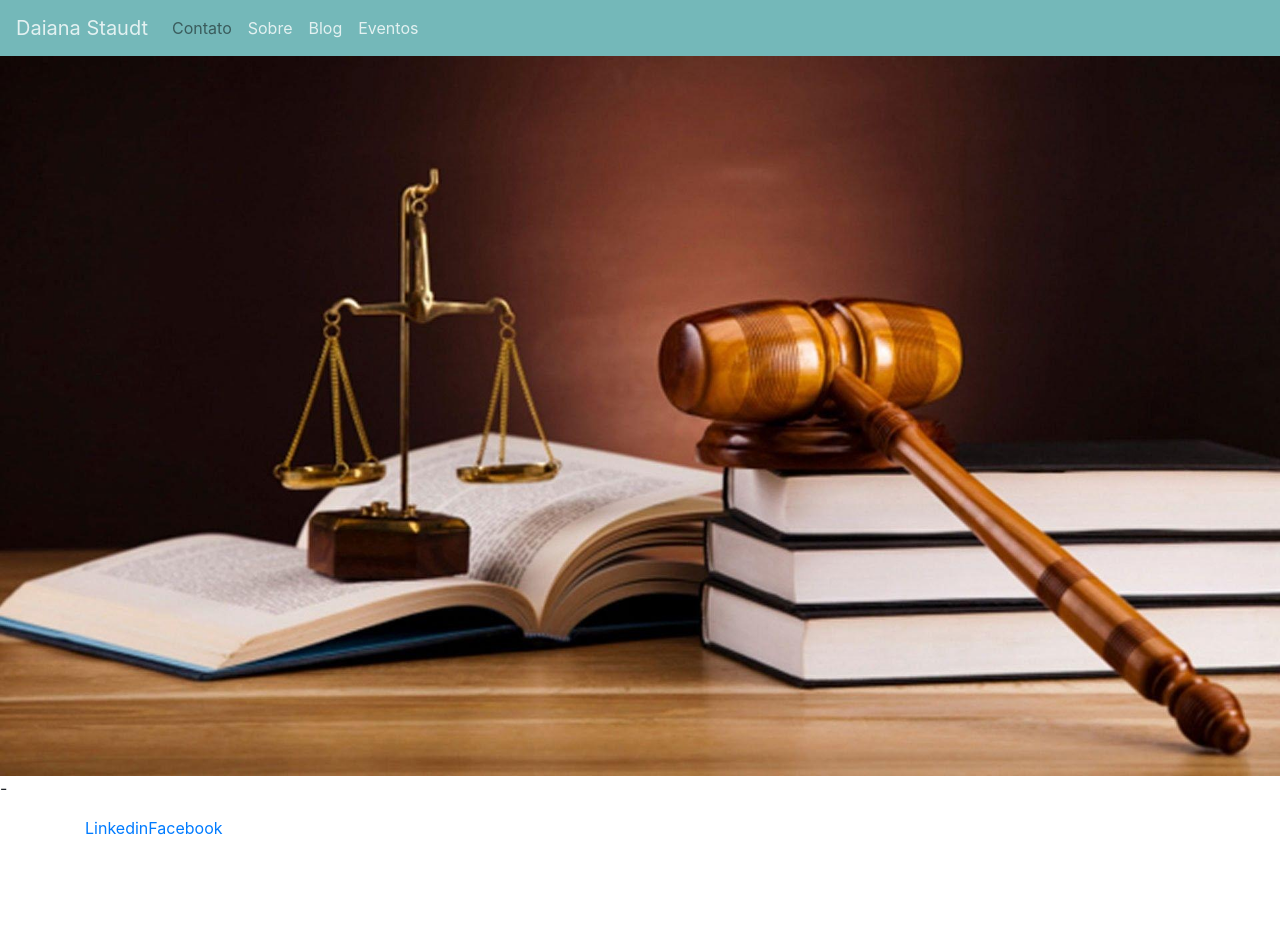
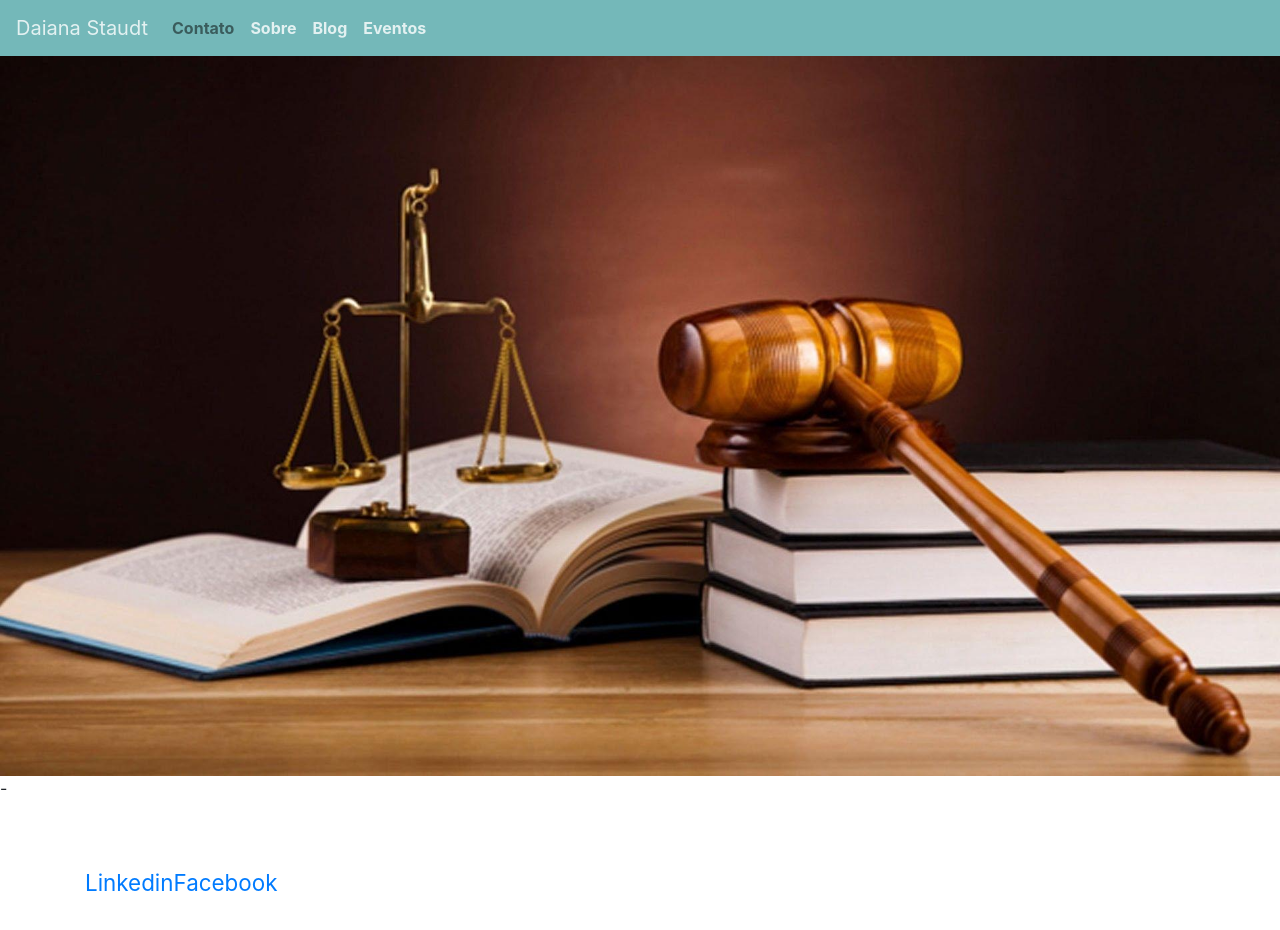
Before and after one commit to lucasstd/lawyer, a Next.js app: page / in a window 1280 px wide. Shown: the top 930 px of the page. Before the commit the page ends 840 px from the top, so only its background shows below. Built offline with nearby package versions, Linux system fonts and the light colour scheme.

Commit message:
fix: remove unused imports

```diff
--- a/pages/_app.js
+++ b/pages/_app.js
@@ -1,10 +1,7 @@
 import App from "next/app";
 import "bootstrap/dist/css/bootstrap.min.css";
 import Head from "next/head";
-import styledNormalize from "styled-normalize";
-import { createGlobalStyle } from "styled-components";
-
-const NormalizeStyle = createGlobalStyle`${styledNormalize}`;
+import "../styles/global.css";
 
 class MainApp extends App {
   static async getInitialProps({ Component, ctx }) {
```
